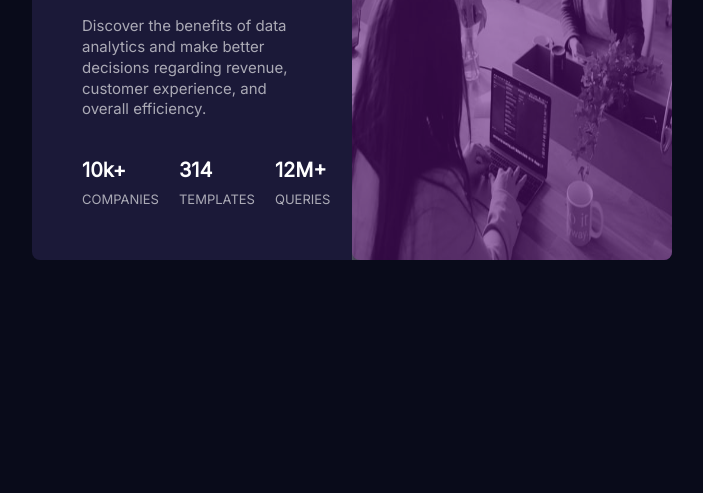
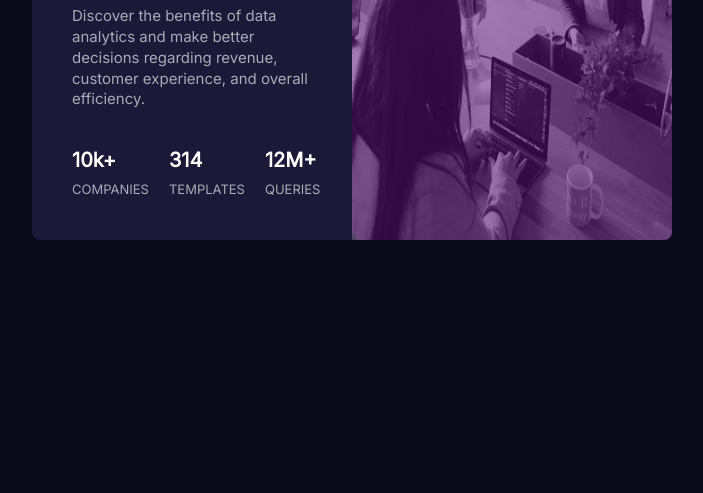
Before and after one commit to ayydel/project, a plain HTML site: page index.html in a window 1280 px wide. Shown: the part 307-800 px from the top of the page, without its empty margins (288-991 px from the left). Drawn offline with Linux system fonts and the light colour scheme.

Commit message:
Update style.css

```diff
--- a/style.css
+++ b/style.css
@@ -47,6 +47,7 @@ h1 {
 
 section {
     width: 50%;
+    padding: 0;
 }
 
 .container img {
@@ -62,7 +63,7 @@ section {
 }
 
 .content {
-    padding: 50px;
+    padding: 40px;
 }
 
 .description {
```
